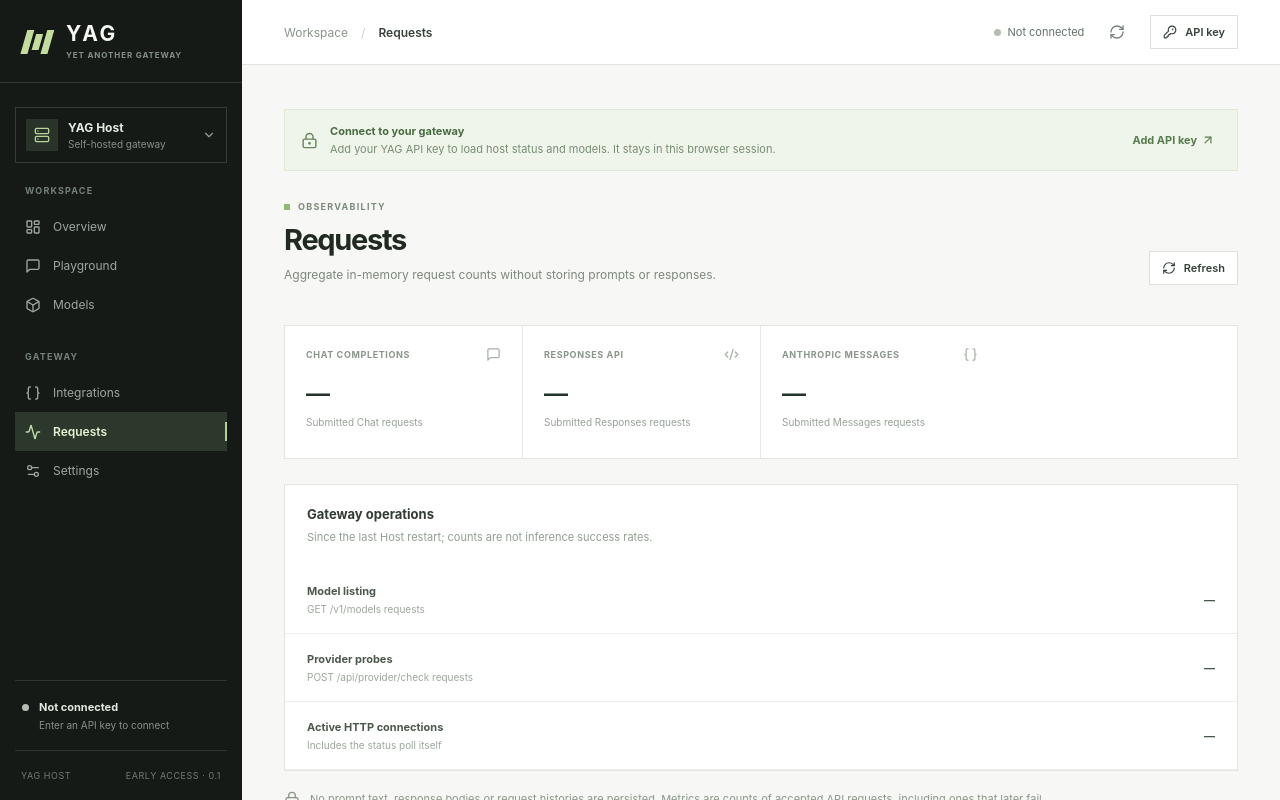
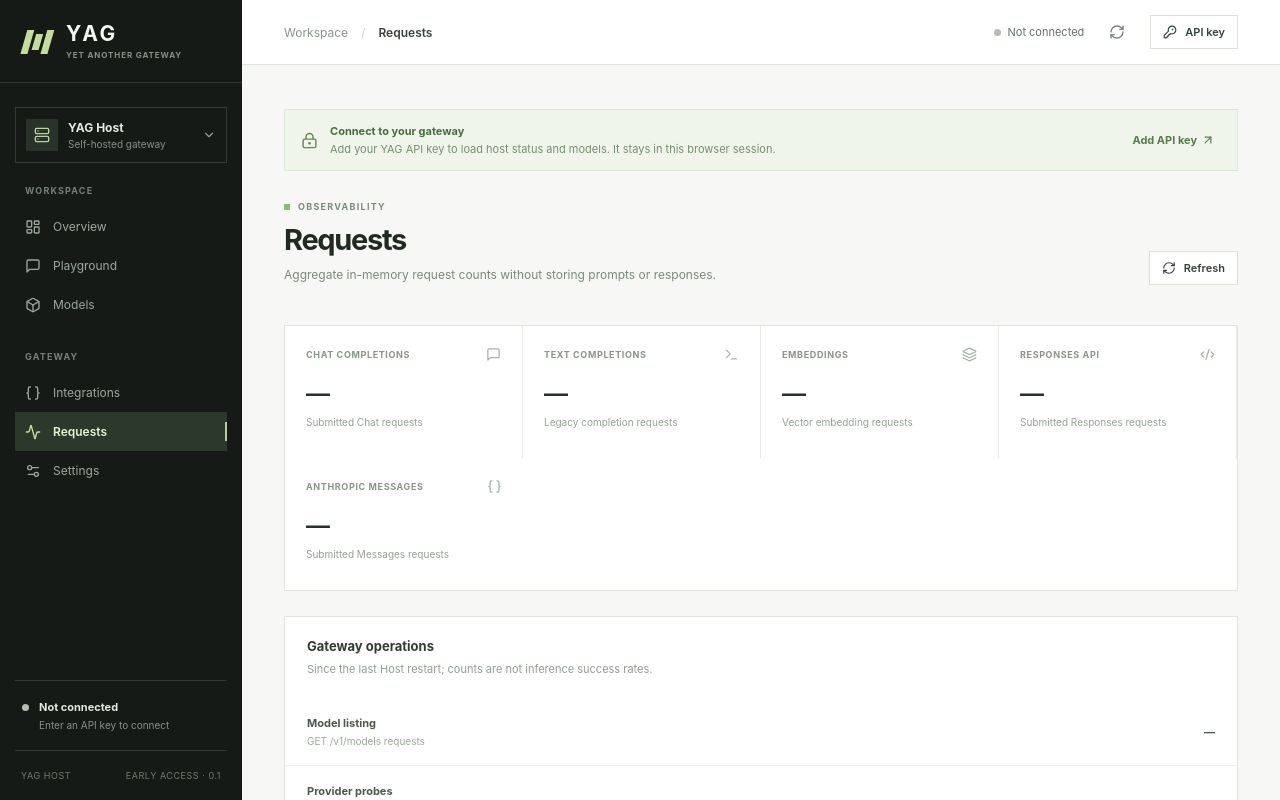
Before and after one commit to oakvx/yag, a React (Vite) app in the folder console/: page / in a window 1280 px wide. Both pictures are taken after a click on the button "Requests". Shown: the top 800 px of the page. Built offline with nearby package versions, Linux system fonts and the light colour scheme.

Commit message:
feat(console): display embeddings and completions usage counters

```diff
--- a/console/src/main.tsx
+++ b/console/src/main.tsx
@@ -13,7 +13,7 @@ type ProviderRow = {kind:'default'|'route';model:string|null;attempts:number;suc
     last_http_status:number;circuit:'closed'|'open'|'half_open_ready';retry_after_seconds:number}
 type ModelCapabilities = {model:string;context_window:number|null;features:string[];verified:boolean}
 type Status = { status: string; uptime_seconds: number; active_connections: number; total_connections: number }
-type Metrics = { chat_requests:number; responses_requests:number; anthropic_requests:number; model_list_requests:number; provider_check_requests:number }
+type Metrics = { chat_requests:number; completions_requests:number; embeddings_requests:number; responses_requests:number; anthropic_requests:number; model_list_requests:number; provider_check_requests:number }
 type Message = { role: 'user' | 'assistant'; content: string }
 const navigation: { title: string; items: { name: Page; icon: typeof Activity }[] }[] = [
   { title: 'WORKSPACE', items: [{ name: 'Overview', icon: LayoutDashboard }, { name: 'Playground', icon: MessageSquare }, { name: 'Models', icon: Box }] },
@@ -256,6 +256,8 @@ function Requests({status,metrics,metricsError,lastUpdated,refresh}: {status:Sta
     action={<button className="outline-button" onClick={() => void refresh()}><RefreshCw size={14}/> Refresh</button>}/>
     <div className="metrics">
       <div className="metric"><div className="metric-label">CHAT COMPLETIONS <MessageSquare size={15}/></div><div className="metric-value">{metrics?metrics.chat_requests.toLocaleString():'—'}</div><div className="metric-detail">Submitted Chat requests</div></div>
+      <div className="metric"><div className="metric-label">TEXT COMPLETIONS <Terminal size={15}/></div><div className="metric-value">{metrics?metrics.completions_requests.toLocaleString():'—'}</div><div className="metric-detail">Legacy completion requests</div></div>
+      <div className="metric"><div className="metric-label">EMBEDDINGS <Layers3 size={15}/></div><div className="metric-value">{metrics?metrics.embeddings_requests.toLocaleString():'—'}</div><div className="metric-detail">Vector embedding requests</div></div>
       <div className="metric"><div className="metric-label">RESPONSES API <Code2 size={15}/></div><div className="metric-value">{metrics?metrics.responses_requests.toLocaleString():'—'}</div><div className="metric-detail">Submitted Responses requests</div></div>
       <div className="metric"><div className="metric-label">ANTHROPIC MESSAGES <Braces size={15}/></div><div className="metric-value">{metrics?metrics.anthropic_requests.toLocaleString():'—'}</div><div className="metric-detail">Submitted Messages requests</div></div>
     </div>
```
